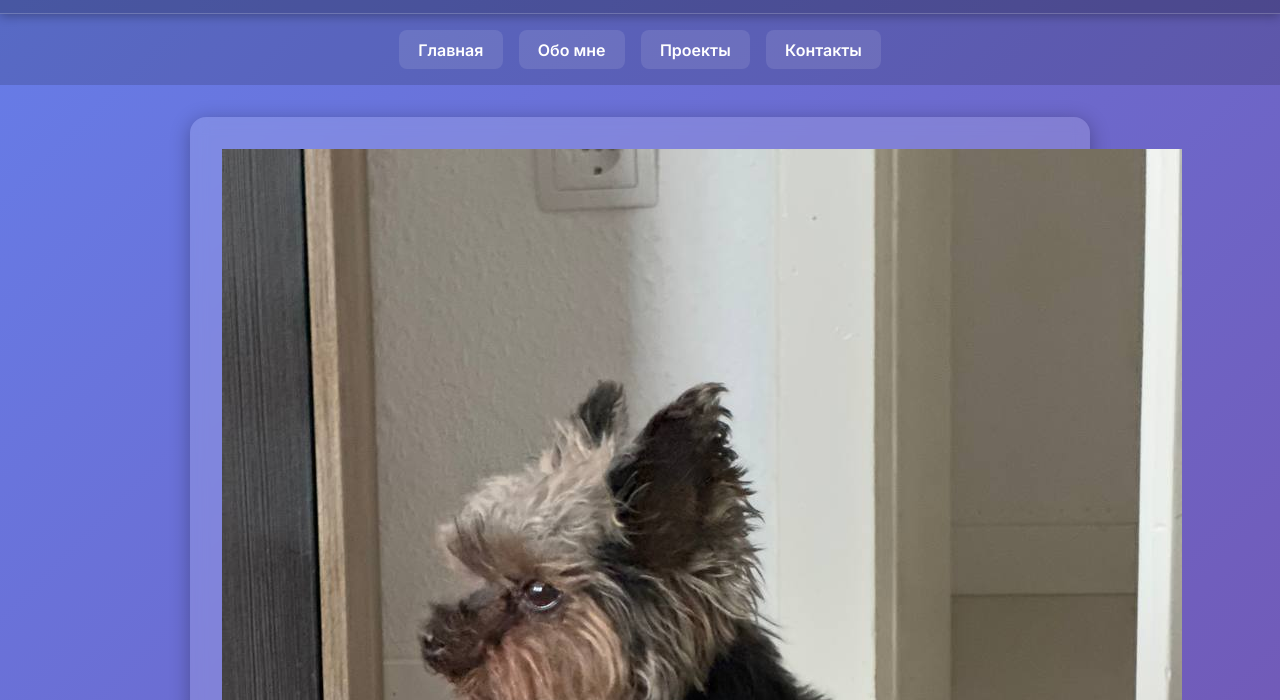
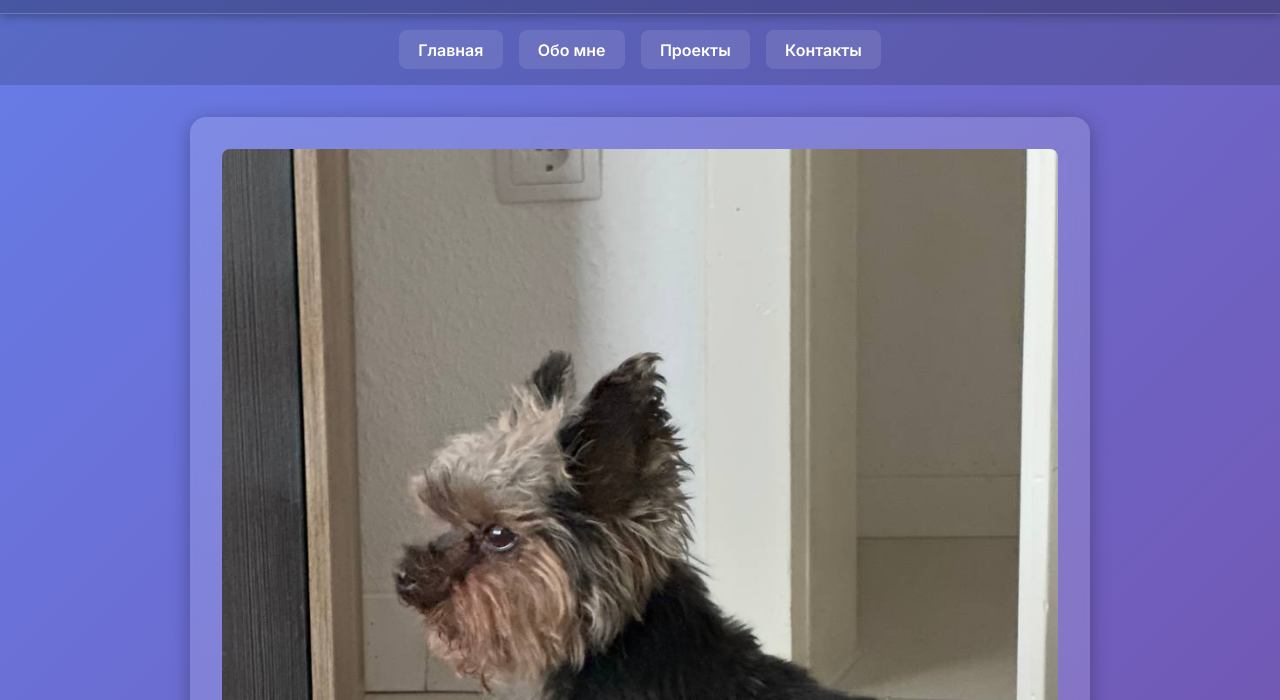
Before and after one commit to bipolaroc4ka/bipolaroc4ka.github.io, a plain HTML site: page index.html in a window 1280 px wide. Shown: the part 100-800 px from the top of the page. Drawn offline with Linux system fonts and the light colour scheme.

Commit message:
Update style.css

```diff
--- a/style.css
+++ b/style.css
@@ -108,6 +108,11 @@ footer {
     padding: 1rem;
   }
 }
+.image-container img {
+  max-width: 100%; /* Картинка будет растягиваться на всю ширину блока */
+  height: auto; /* Высота будет пропорциональна ширине */
+  border-radius: 8px; /* Добавит скругление углов */
+}
 
 /* Адаптивность для экранов меньше 768px (планшеты и телефоны) */
 @media (max-width: 768px) {
```
